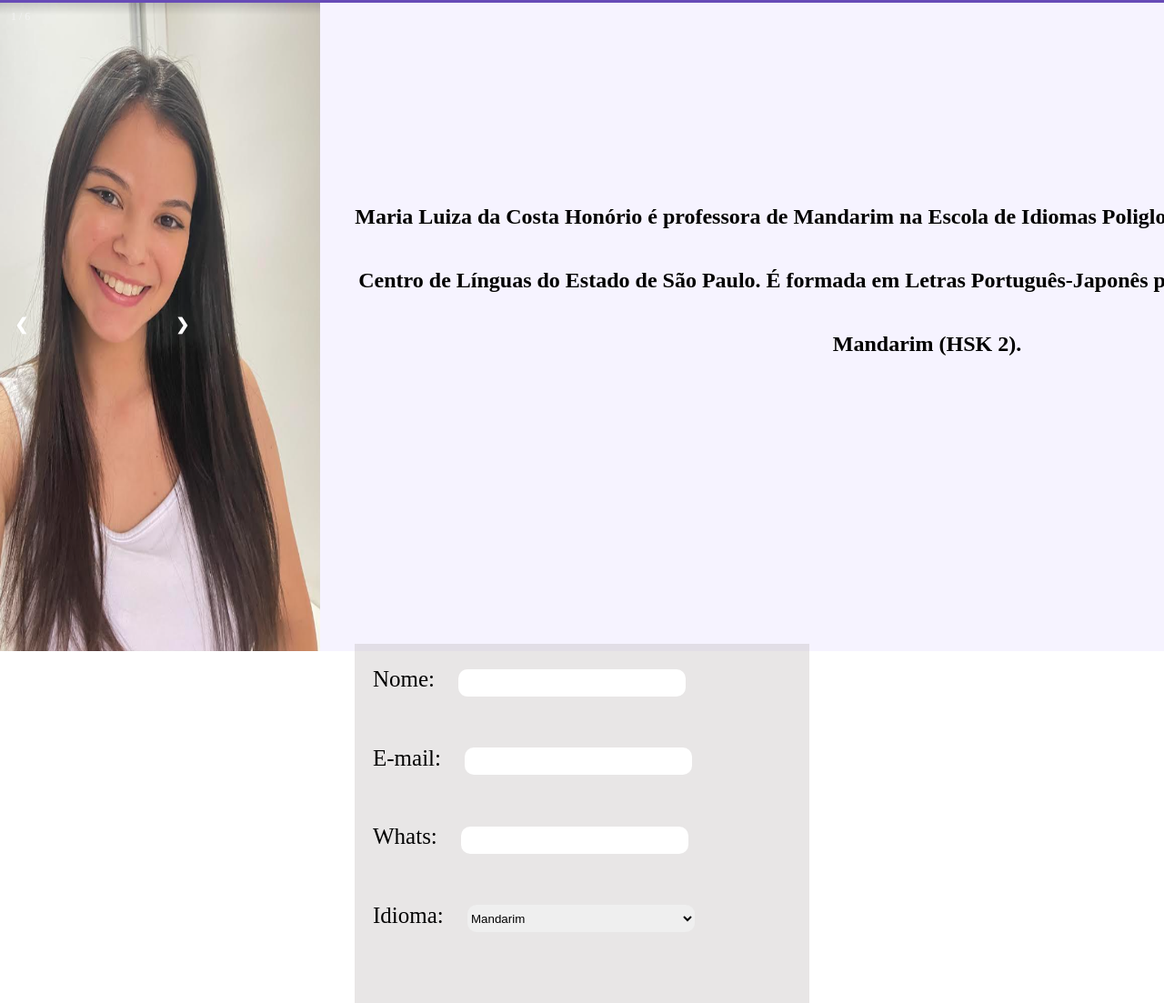
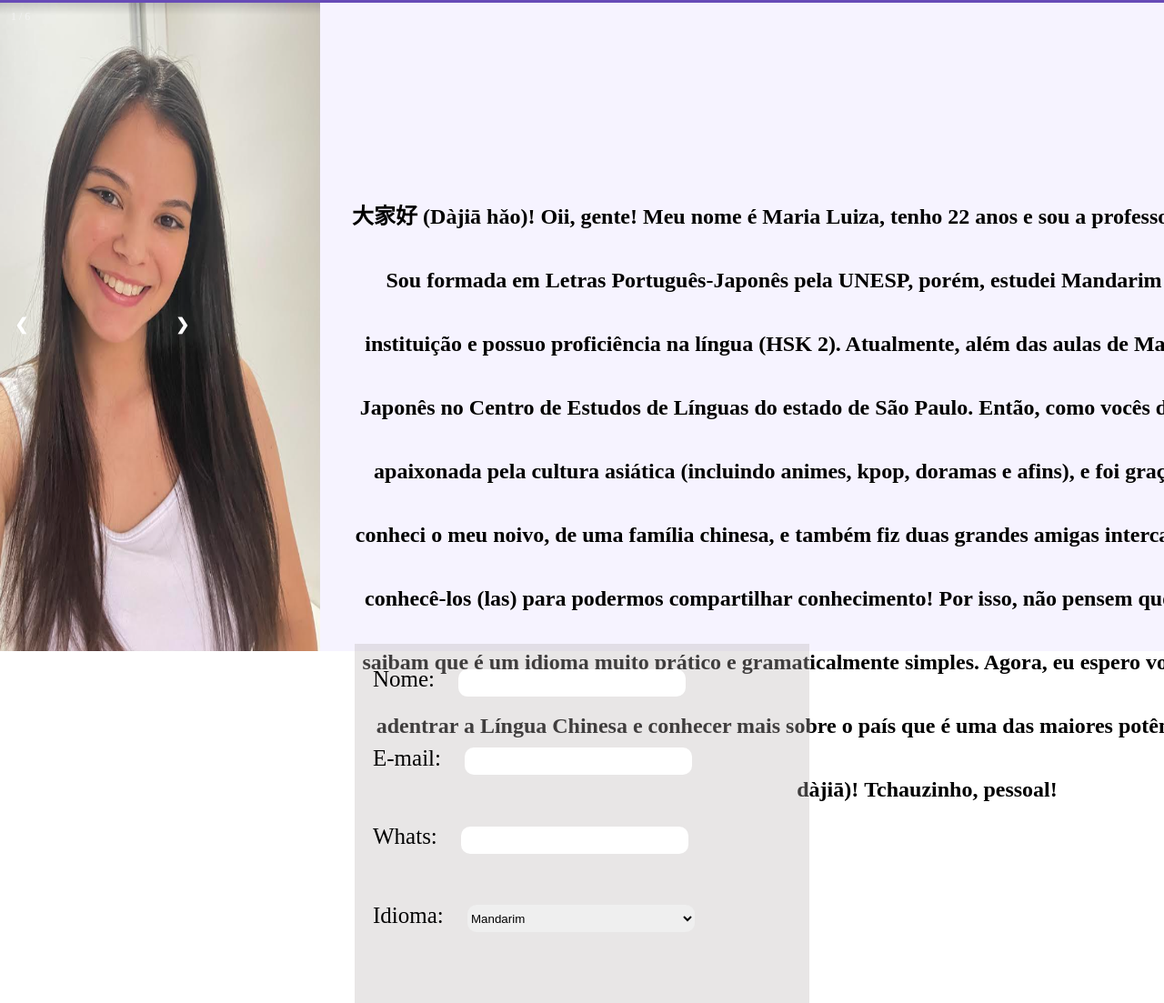
Before and after one commit to gabrielcampoos/poliglotas, a plain HTML site: page index.html in a window 1280 px wide. Shown: the part 4904-6007 px from the top of the page at 91% size. Drawn offline with Linux system fonts and the light colour scheme.

Commit message:
commit v2

```diff
--- a/index.html
+++ b/index.html
@@ -61,7 +61,11 @@
                   <img src="imagens/mariaLuiza.png" style="width:100%">
                   <!-- <div class="text">Caption Text</div> -->
                   <div class="txtMaria">
-                    <h2>Maria Luiza da Costa Honório é professora de Mandarim na Escola de Idiomas Poliglotas Assis e professora de Japonês no Centro de Línguas do Estado de São Paulo. É formada em Letras Português-Japonês pela UNESP e possui proficiência em Mandarim (HSK 2). </h2>
+                    <h2>大家好 (Dàjiā hǎo)! Oii, gente! Meu nome é Maria Luiza, tenho 22 anos e sou a professora de mandarim do Poliglotas Assis. Sou formada em Letras Português-Japonês pela UNESP, porém, estudei Mandarim no Centro de Línguas da mesma instituição e possuo proficiência na língua (HSK 2). Atualmente, além das aulas de Mandarim, também sou professora de Japonês no Centro de Estudos de Línguas do estado de São Paulo. Então, como vocês devem imaginar, sou completamente apaixonada pela cultura asiática (incluindo animes, kpop, doramas e afins), e foi graças a esse amor pelo oriente que eu conheci o meu noivo, de uma família chinesa, e também fiz duas grandes amigas intercambistas de Wuhan.
+                      Será um prazer conhecê-los (las) para podermos compartilhar conhecimento! Por isso, não pensem que é impossível aprender mandarim, saibam que é um idioma muito prático e gramaticalmente simples. Agora, eu espero vocês para que possamos, juntos (as), adentrar a Língua Chinesa e conhecer mais sobre o país que é uma das maiores potências mundiais!
+
+                      再见大家 (Zàijiàn dàjiā)!
+                      Tchauzinho, pessoal!</h2>
                   </div><!-- txtMaria -->
                 </div>
 
```
